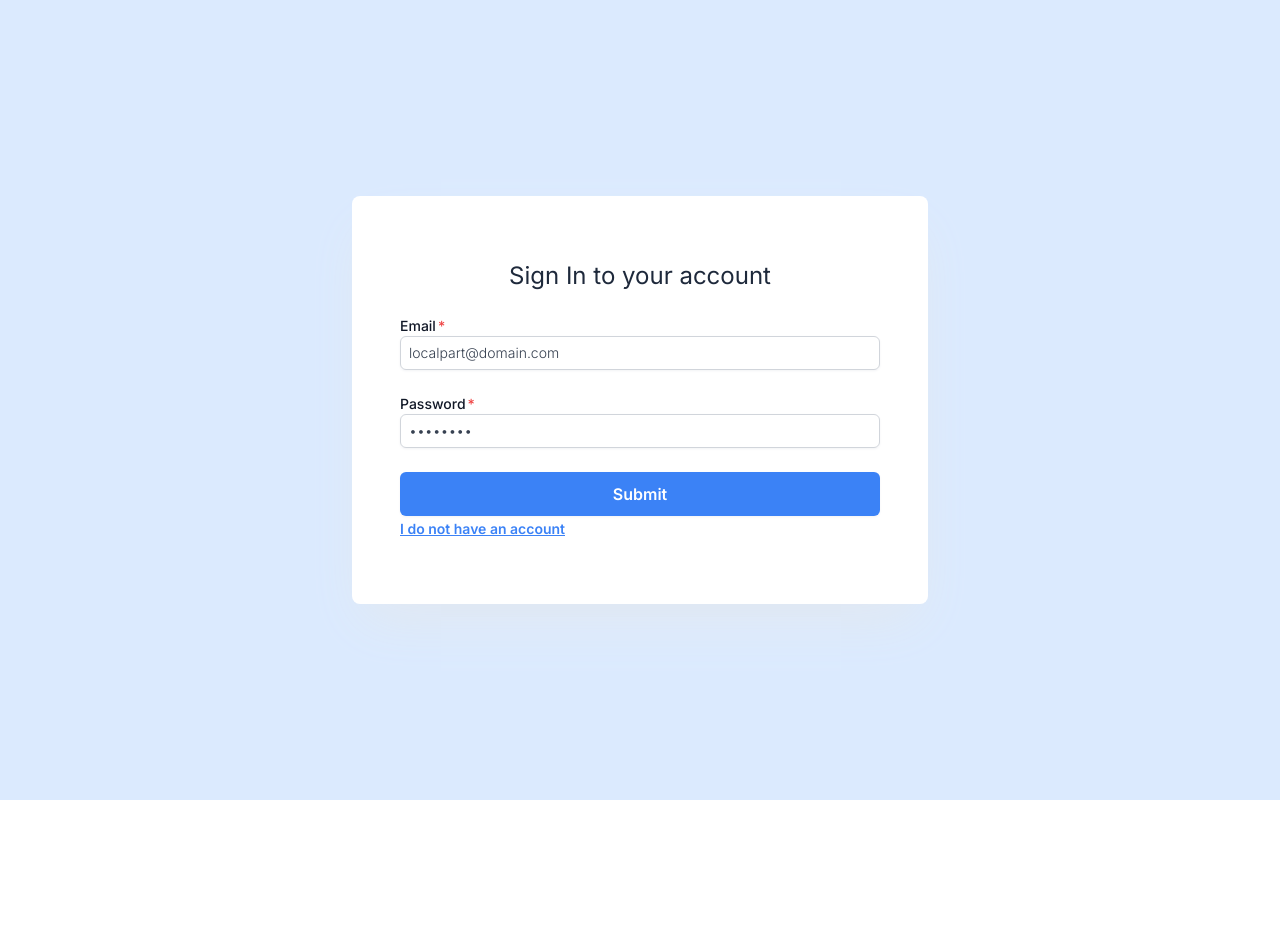
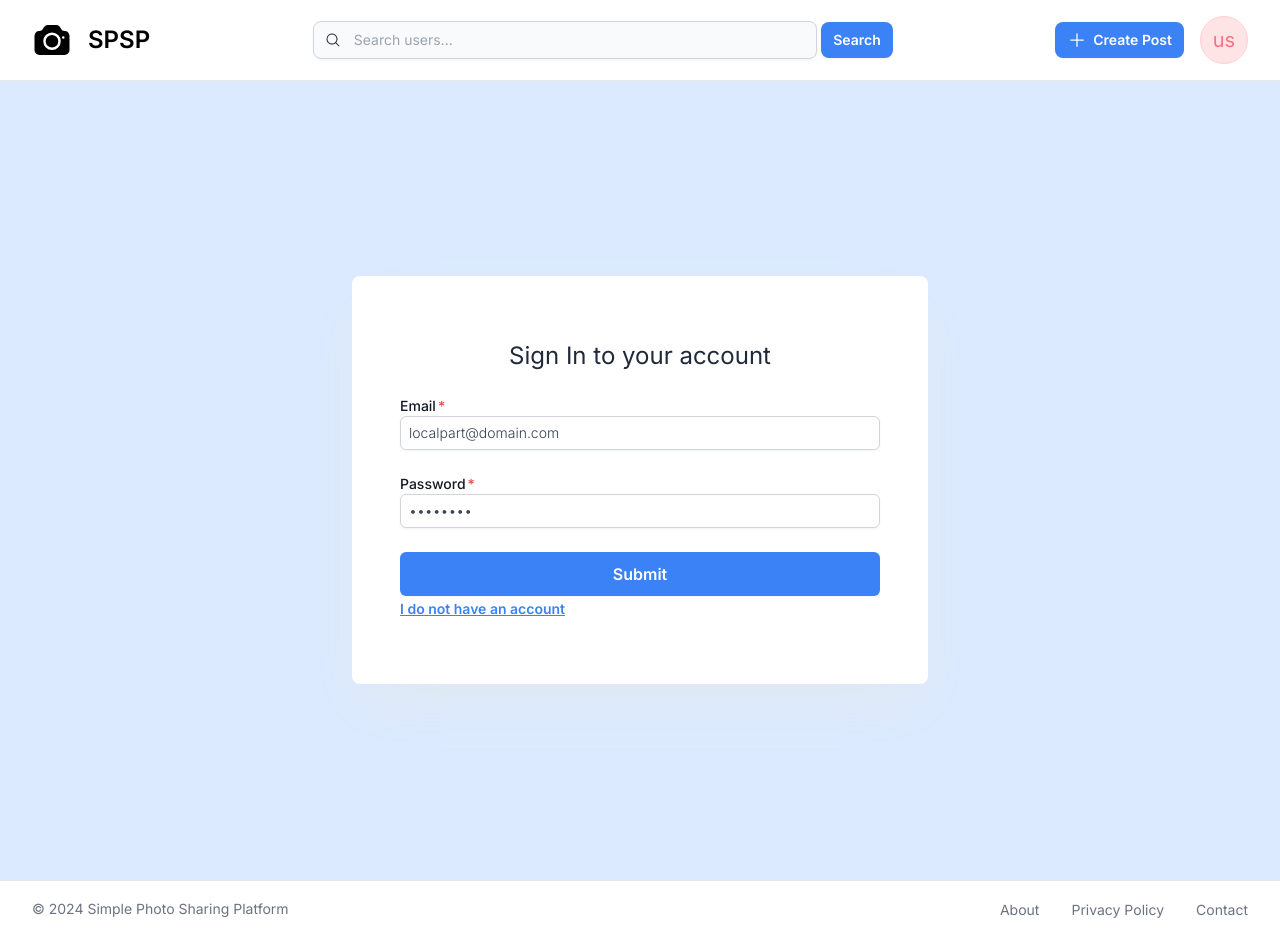
Before and after one commit to Xamarsia/photo-sharing-platform-frontend, a Next.js app: page /auth/signin in a window 1280 px wide. Before the commit the page ends 800 px from the top, so only its background shows below. Built offline with nearby package versions, Linux system fonts and the light colour scheme.

Commit message:
Add main layout

```diff
--- a/app/layout.tsx
+++ b/app/layout.tsx
@@ -1,6 +1,12 @@
-import type { Metadata } from 'next'
-import { Inter } from 'next/font/google'
-import '@/app/styles/globals.css'
+import type { Metadata } from 'next';
+import { Inter } from 'next/font/google';
+import '@/app/styles/globals.css';
+
+import Footer from '@/components/common/Footer';
+import Navbar from '@/components/common/Navbar';
+import CreatePostButton from '@/components/buttons/CreatePostButton';
+
+import { getDictionary } from '@/lib/localization';
 
 const inter = Inter({ subsets: ['latin'] })
 
@@ -9,14 +15,34 @@ export const metadata: Metadata = {
   description: 'Generated by create next app',
 }
 
-export default function RootLayout({
+export default async function RootLayout({
   children,
 }: {
   children: React.ReactNode
 }) {
+
+  const dict = await getDictionary('en');
+
   return (
-    <html lang="en">
-      <body className={inter.className}>{children}</body>
+    <html lang="en" className='size-full'>
+      <body className={`${inter.className} size-full`}>
+        <div className='min-h-full flex flex-col flex-grow items-stretch'>
+          <header className='z-10 flex-shrink-0 h-20'>
+            <Navbar local={dict} />
+          </header>
+          <main className='relative flex-grow flex-shrink-0'>
+            {children}
+            <div className='absolute flex flex-col-reverse h-full top-0 right-0'>
+              <div className='sticky bottom-4 m-4 sm:bottom-8 sm:m-8 md:hidden block'>
+                <CreatePostButton local={dict} style='round' />
+              </div>
+            </div>
+          </main>
+          <footer className='flex-shrink-0'>
+            <Footer local={dict} />
+          </footer>
+        </div>
+      </body>
     </html>
   )
 }
--- a/components/buttons/CreatePostButton.tsx
+++ b/components/buttons/CreatePostButton.tsx
@@ -6,14 +6,14 @@ import plus from '@/public/plus/plus-white.svg';
 import TextIconButton from "@/components/buttons/TextIconButton";
 import IconButton from "@/components/buttons/IconButton";
 
-import { useRouter } from 'next/navigation'
+import { useRouter } from 'next/navigation';
 
 type Props = {
     local: any,
-    speedDial?: boolean | undefined,
+    style: 'round' | 'rectungle'
 }
 
-export default function CreatePostButton({ local, speedDial }: Props) {
+export default function CreatePostButton({ local, style }: Props) {
     const router = useRouter()
 
     const handleClick = () => {
@@ -22,10 +22,8 @@ export default function CreatePostButton({ local, speedDial }: Props) {
 
     return (
         <>
-            {speedDial
-                ? <IconButton style='primary' size='large' rounded='rounded-full' icon={plus} hoveredIcon={plus} onClick={handleClick} />
-                : <TextIconButton fill="content" text={local.createPost} style={'primary'} icon={plus} iconSide='left' size="small" rounded="rounded-lg" onClick={handleClick} />
-            }
+            {style == 'round' && <IconButton style='primary' size='large' rounded='rounded-full' icon={plus} hoveredIcon={plus} onClick={handleClick} />}
+            {style == 'rectungle' && <TextIconButton fill="content" text={local.createPost} style={'primary'} icon={plus} iconSide='left' size="small" rounded="rounded-lg" onClick={handleClick} />}
         </>
     );
 }
--- a/components/common/Footer.tsx
+++ b/components/common/Footer.tsx
@@ -16,7 +16,7 @@ export default function Footer({ local }: Props) {
     const router = useRouter();
 
     return (
-        <footer className="bg-white fixed w-full bottom-0 left-0 border-t border-gray-200">
+        <footer className="bg-white w-full border-t border-gray-200">
             <div className="flex flex-col items-center justify-between py-2 sm:py-4 sm:px-4 md:flex-row md:px-8 md:py-4 gap-2 md:gap-4">
                 <Text style='secondary-info' size='small' text={local.copyrightText} />
                 <FooterMenu local={local} />
--- a/components/common/FooterMenu.tsx
+++ b/components/common/FooterMenu.tsx
@@ -3,7 +3,6 @@
 
 import { useRouter } from "next/navigation";
 
-import TextButton from "@/components/buttons/TextButton";
 import Link from "@/components/common/Link";
 
 
--- a/components/common/Navbar.tsx
+++ b/components/common/Navbar.tsx
@@ -9,16 +9,17 @@ import TextButton from "@/components/buttons/TextButton";
 import CreatePostButton from "@/components/buttons/CreatePostButton";
 import ProfilePreviewDropdown from "@/components/profile/ProfilePreviewDropdown";
 import DropdownButton from "@/components/buttons/DropdownButton";
+import { getUser } from "@/lib/profile-controller";
 
 
 type Props = {
     local: any;
-    user?: UserDTO | UserPreviewDTO | undefined;
 }
 
 
-export default function Navbar({ local, user }: Props) {
+export default function Navbar({ local }: Props) {
     const router = useRouter();
+    const user = getUser();
 
     return (
         <nav className="bg-white fixed w-full top-0 start-0 border-b border-gray-200">
@@ -32,7 +33,7 @@ export default function Navbar({ local, user }: Props) {
                     {user
                         ? <>
                             <div className='md:block hidden m-auto'>
-                                <CreatePostButton local={local} />
+                                <CreatePostButton local={local} style="rectungle" />
                             </div>
                             <ProfilePreviewDropdown user={user}>
                                 <DropdownButton style='secondary' size='small' text='My profile' />
```
